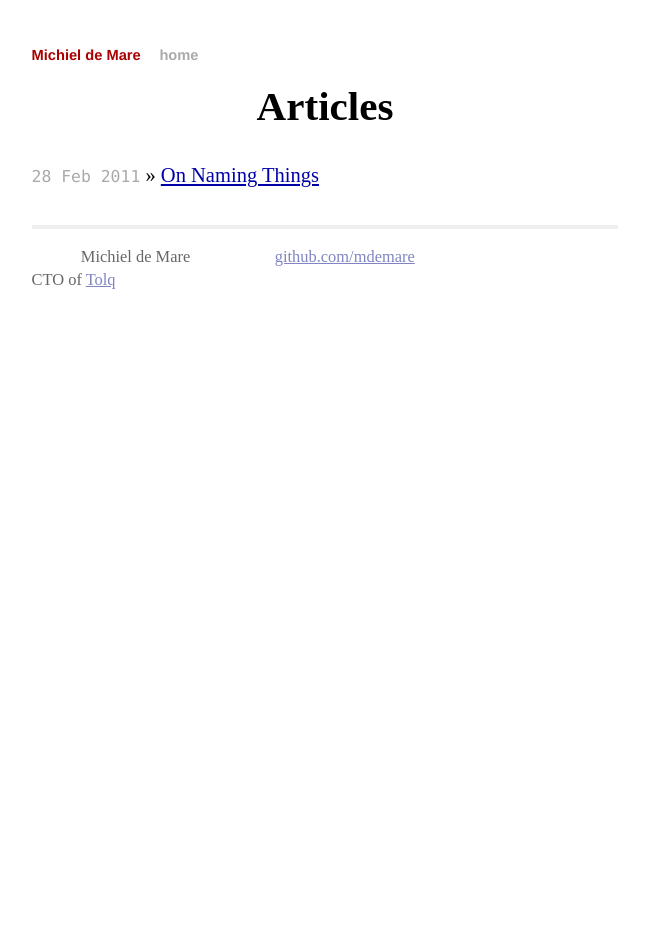
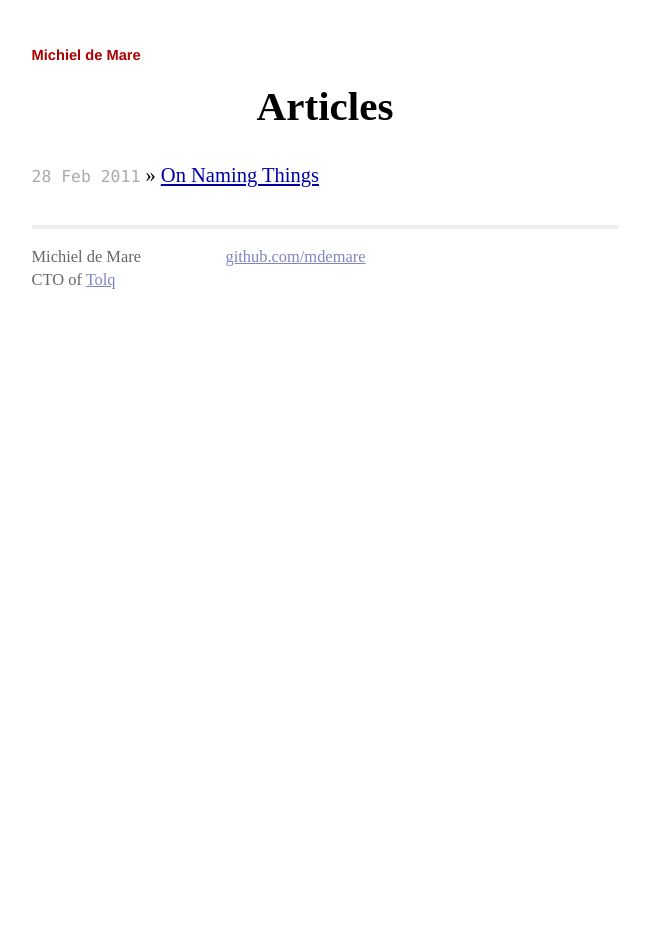
Before and after one commit to mdemare/mdemare.github.io, a Jekyll site: the page built from index.html, in a window 1280 px wide. Shown: the whole page, without its empty margins (315-964 px from the left). Built offline with Jekyll 4.4.1, drawn with Linux system fonts in a browser that asks for light colours.

Commit message:
Fixed layout

```diff
--- a/_layouts/default.html
+++ b/_layouts/default.html
@@ -13,21 +13,20 @@
 <div class="site">
   <div class="title">
     <a href="/">Michiel de Mare</a>
-    <a class="extra" href="/">home</a>
   </div>
 
   {{ content }}
 
   <div class="footer">
     <div class="contact">
-      <p>
+      <p class="noindent">
         Michiel de Mare<br />
-        CTO of <a href="https://www.tolq.com/">Tolq</a><br />
+        CTO of <a href="https://www.tolq.com/">Tolq</a>
       </p>
     </div>
     <div class="contact">
       <p>
-        <a href="http://github.com/mdemare/">github.com/mdemare</a><br />
+        <a href="http://github.com/mdemare/">github.com/mdemare</a>
       </p>
     </div>
   </div>
--- a/css/screen.css
+++ b/css/screen.css
@@ -221,7 +221,7 @@ ul.posts {
     line-height: 140%;
     text-indent: 3em;
   }
-  p.footnote {
+  p.footnote,p.noindent {
     text-indent: 0;
   }
   li {
```
